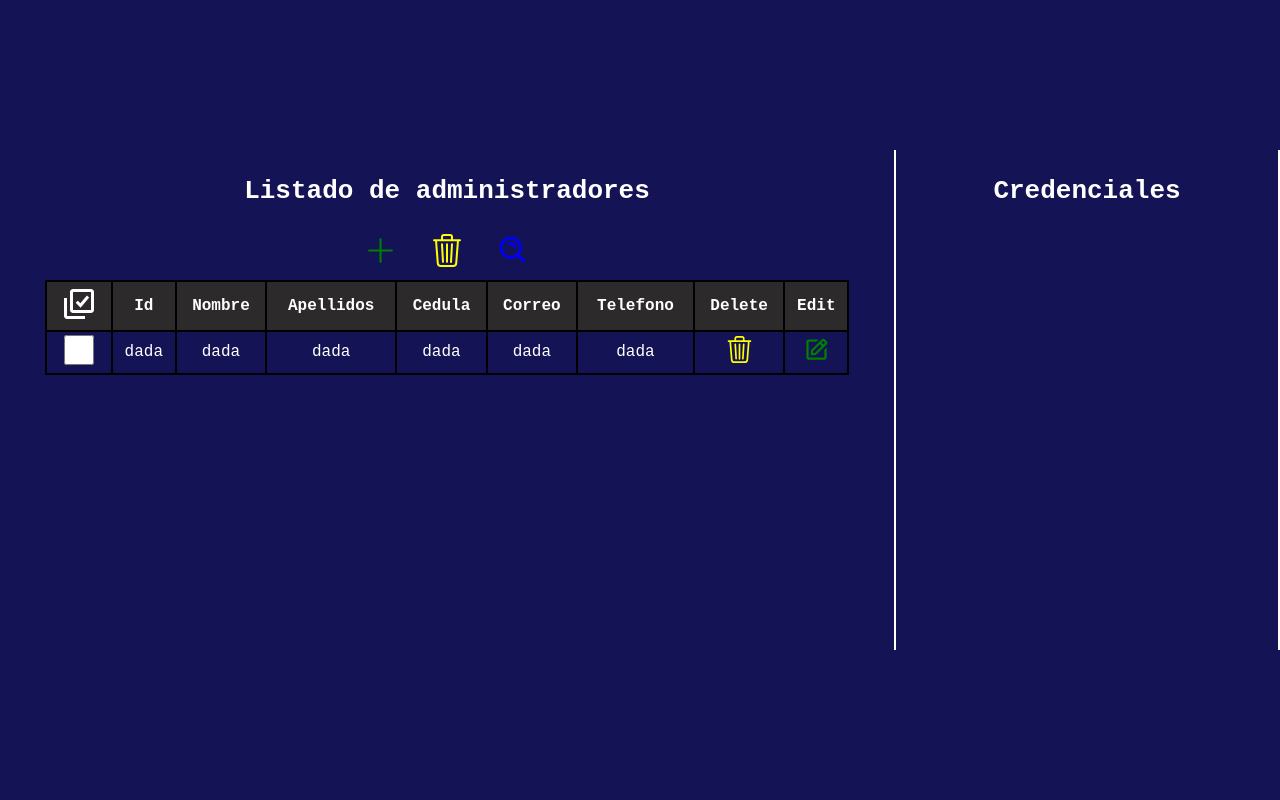
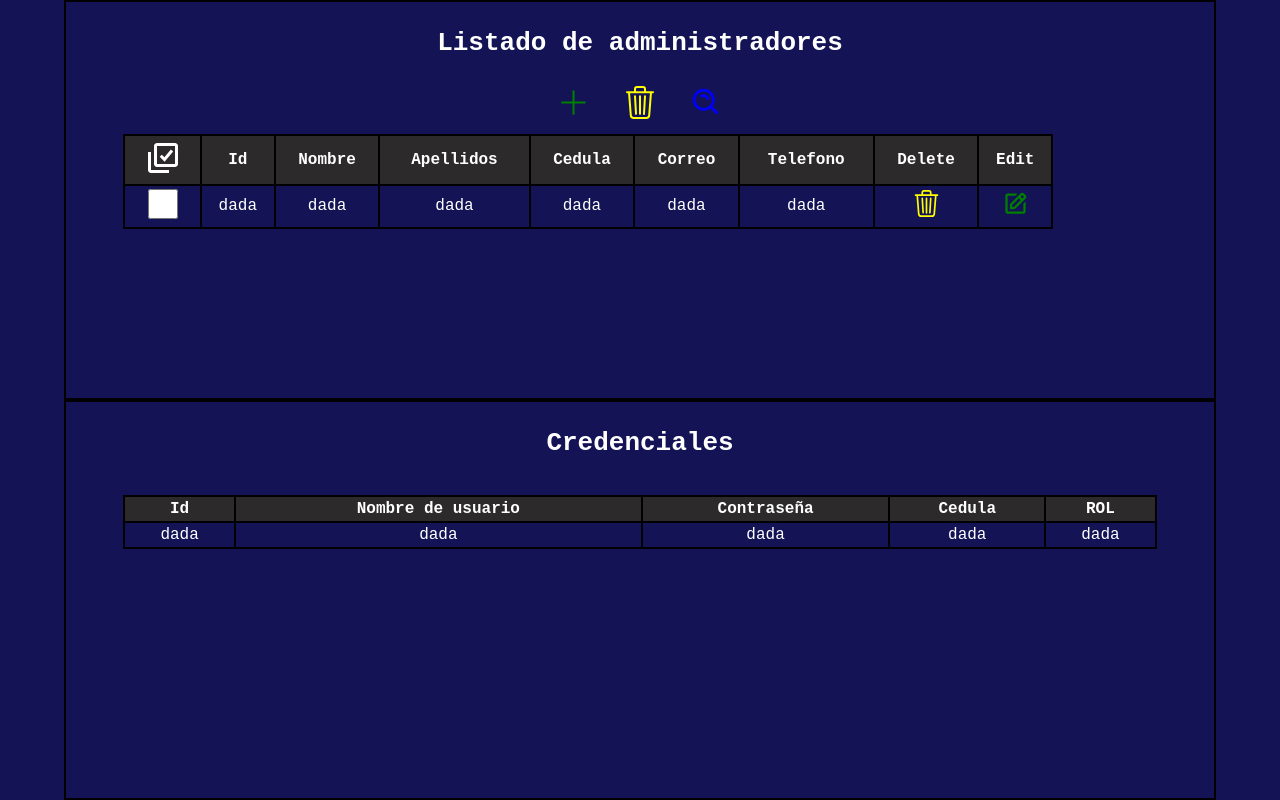
Before and after one commit to JesusVacca/chronombia, a plain HTML site: page body/admin-seccion.html in a window 1280 px wide. Drawn offline with Linux system fonts and the light colour scheme.

Commit message:
configurando la tabla de credenciales

```diff
--- a/body/admin-seccion.html
+++ b/body/admin-seccion.html
@@ -69,6 +69,27 @@
         </div>
         <div class="credenciales">
             <h1>Credenciales</h1>
+            <table class="table" id="table">
+                <thead>
+                    <tr>
+                        <td>Id</td>
+                        <td>Nombre de usuario</td>
+                        <td>Contraseña</td>
+                        <td>Cedula</td>
+                        <td>ROL</td>
+
+                    </tr>
+                </thead>
+                <tbody>
+                    <tr>
+                        <td>dada</td>
+                        <td>dada</td>
+                        <td>dada</td>
+                        <td>dada</td>
+                        <td>dada</td>
+                    </tr>
+                </tbody>
+            </table>
         </div>
         <div class="add-items" id="add-items">
             <h1>Agregar un administrador</h1>
--- a/css/admin-estilos.css
+++ b/css/admin-estilos.css
@@ -13,6 +13,7 @@
 }
 .contenedor{
     display: flex;
+    flex-direction: column;
     width: 100%;
     height: 100vh;
     font-family: monospace;
@@ -22,20 +23,15 @@
     position: relative;
 }
 .contenedor .listado-admin, .credenciales{
+    width: 90%;
     overflow: hidden;
-    height: 500px;
+    height: 90%;
     display: flex;
     flex-direction: column;
     align-items: center;
-    border-right: 2px solid;
-    border-color: #fff;
+    border: 2px solid;
 }
-.contenedor .listado-admin{
-    width: 70%;
-}
-.contenedor .credenciales{
-    width: 30%;
-}
+
 .contenedor h1{
     text-align: center;
     width: 90%;
@@ -73,14 +69,14 @@
     height: 100%;
     overflow: auto;
 }
-.contenedor-table .table{
+.table{
     margin-top: 1%;
-    width: 100%;
+    width: 90%;
     height: auto;
     font-size: 16px;
     text-align: center;
 }
-.contenedor-table .table #all{
+.table #all{
     width: 40px;
     height: 40px;
     background-color: transparent;
@@ -89,7 +85,7 @@
 }
 .table #all:active{opacity: .78;}
 
-.contenedor-table .table .check{
+.table .check{
     width: 30px;
     height: 30px;
     border: none;
@@ -101,14 +97,14 @@
     width: 90%;
     height: 90%;
 }
-.contenedor-table .table,tr,td{
+.table,tr,td{
     padding: 3px;
     border: 2px solid;
     border-collapse: collapse;
     border-color: #000;
     color: var(--texto);
 }
-.contenedor-table .table thead{
+.table thead{
     position: sticky;
     top: 0;
     background: #2c2a2a;
```
